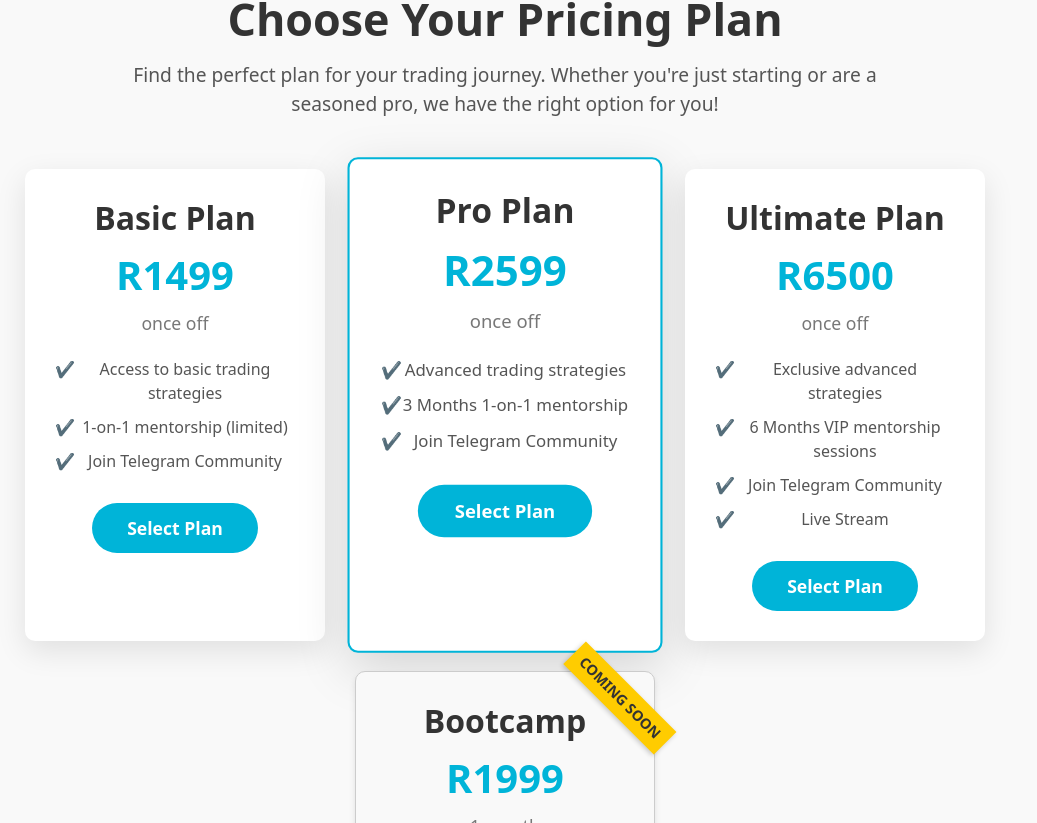
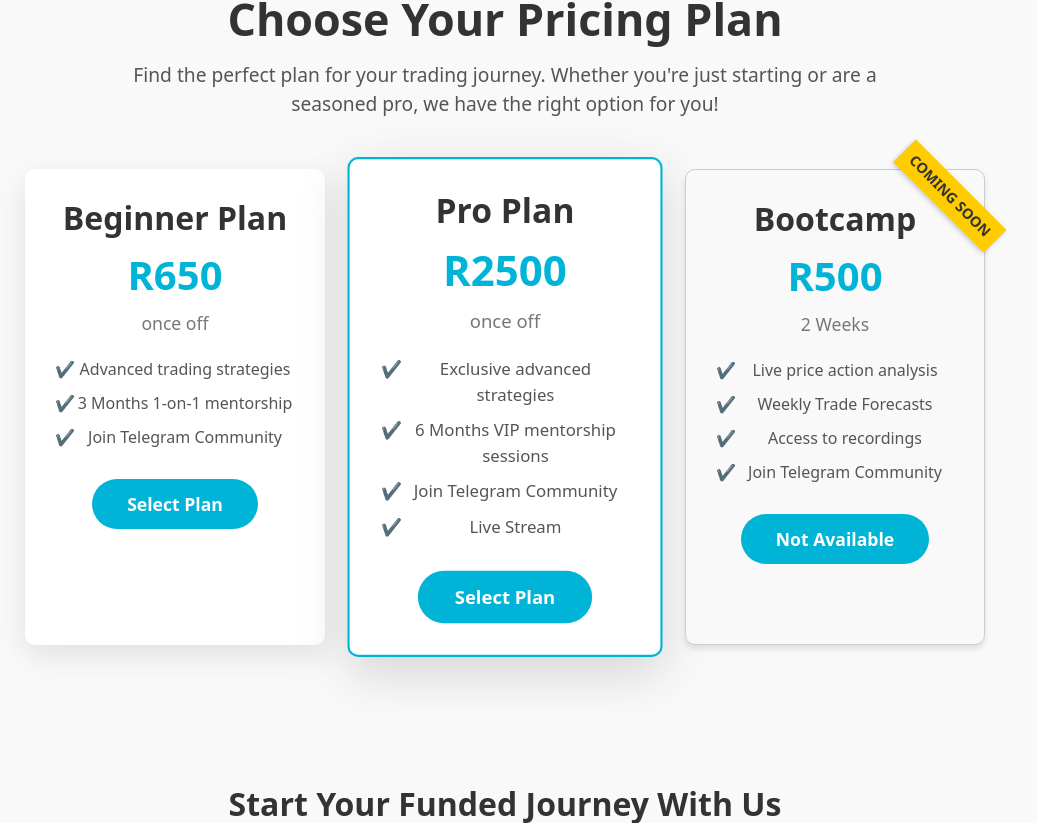
Before and after one commit to NaumM09/forexfuturecrypto, a React (Create React App) app: page / in a window 1280 px wide. Shown: the part 3777-4600 px from the top of the page, without its empty margins (135-1172 px from the left). Built offline with nearby package versions, Linux system fonts and the light colour scheme.

Commit message:
decreased prices

```diff
--- a/src/components/PricingPlan.js
+++ b/src/components/PricingPlan.js
@@ -10,24 +10,11 @@ const PricingPlan = () => {
       </div>
 
       <div className="pricing-cards">
+
         <div className="pricing-card">
           <div className="pricing-card-header">
-            <h3>Basic Plan</h3>
-            <span className="price">R1499</span>
-            <p>once off</p>
-          </div>
-          <ul>
-            <li>Access to basic trading strategies</li>
-            <li>1-on-1 mentorship (limited)</li>
-            <li>Join Telegram Community</li>
-          </ul>
-          <button className="btn-select">Select Plan</button>
-        </div>
-
-        <div className="pricing-card featured">
-          <div className="pricing-card-header">
-            <h3>Pro Plan</h3>
-            <span className="price">R2599</span>
+            <h3>Beginner Plan</h3>
+            <span className="price">R650</span>
             <p>once off</p>
           </div>
           <ul>
@@ -38,10 +25,10 @@ const PricingPlan = () => {
           <button className="btn-select">Select Plan</button>
         </div>
 
-        <div className="pricing-card">
+        <div className="pricing-card featured">
           <div className="pricing-card-header">
-            <h3>Ultimate Plan</h3>
-            <span className="price">R6500</span>
+            <h3>Pro Plan</h3>
+            <span className="price">R2500</span>
             <p>once off</p>
           </div>
           <ul>
@@ -58,8 +45,8 @@ const PricingPlan = () => {
           <div className="coming-soon-banner">Coming Soon</div>
           <div className="pricing-card-header">
             <h3>Bootcamp</h3>
-            <span className="price">R1999</span>
-            <p>1 month</p>
+            <span className="price">R500</span>
+            <p>2 Weeks</p>
           </div>
           <ul>
             <li>Live price action analysis</li>
```
